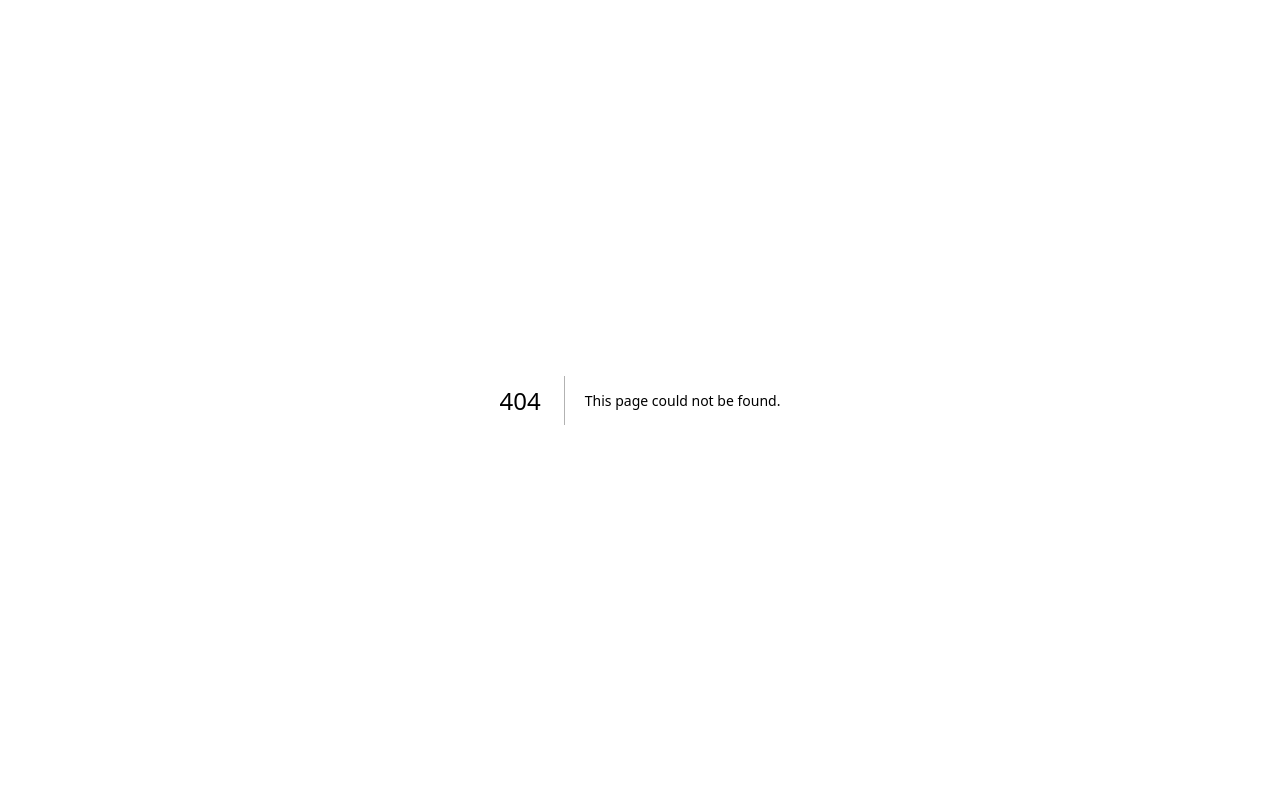
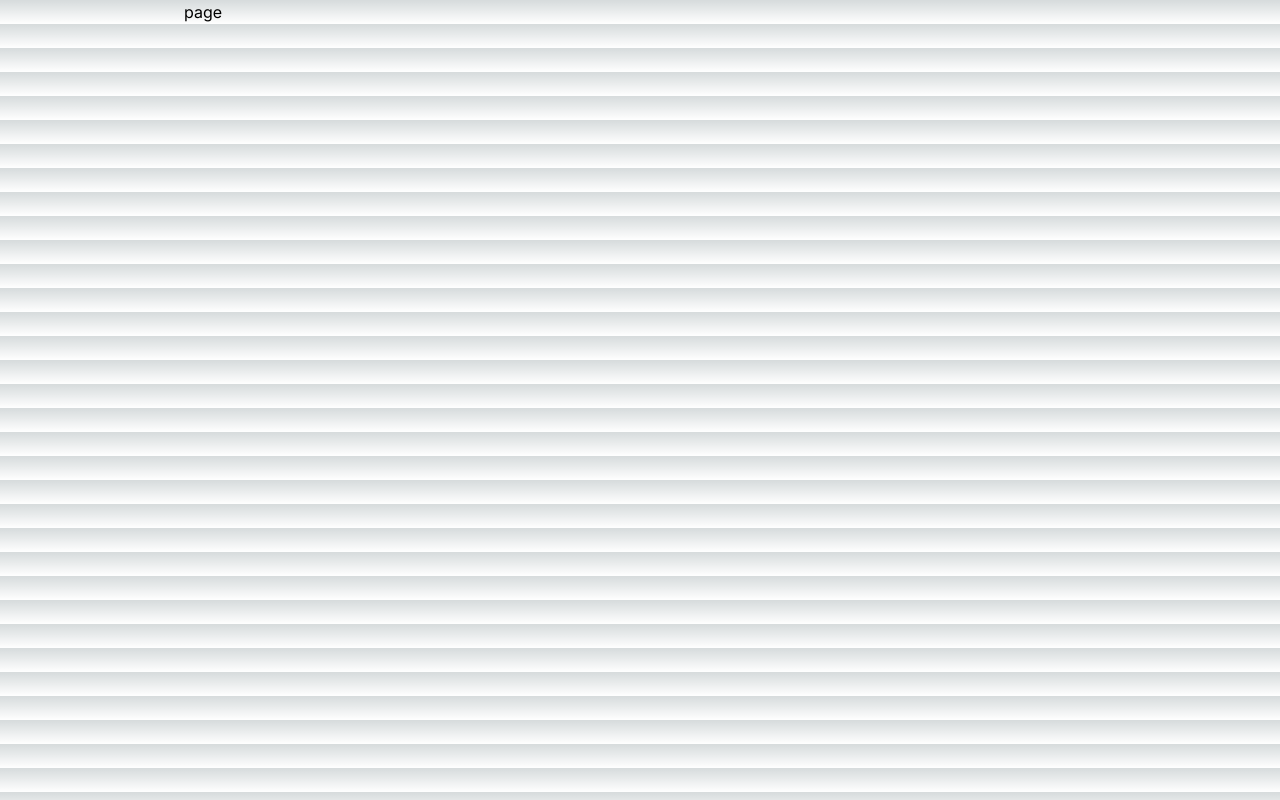
Before and after one commit to sirri1222/node_bird_new, a Next.js app in the folder prepare/front/devhyun_twitter/: page /login in a window 1280 px wide. Before the commit this address had no page. Built offline with nearby package versions, Linux system fonts and the light colour scheme.

Commit message:
Add: 페이지 추가 생성

```diff
--- /dev/null
+++ b/prepare/front/devhyun_twitter/src/app/login/page.js
@@ -0,0 +1,9 @@
+import React from 'react'
+
+const page = () => {
+  return (
+    <div>page</div>
+  )
+}
+
+export default page
--- /dev/null
+++ b/prepare/front/devhyun_twitter/src/app/signup/page.js
@@ -0,0 +1,7 @@
+import React from "react";
+
+const page = () => {
+  return <div>page</div>;
+};
+
+export default page;
--- a/prepare/front/devhyun_twitter/src/component/main/Login.jsx
+++ b/prepare/front/devhyun_twitter/src/component/main/Login.jsx
@@ -11,7 +11,7 @@ function Login() {
   };
   return (
     <div className="mx-auto">
-      <MainTitle />
+      <p className="text-center py-5">DevTwitter</p>
       <Form
         name="normal_login"
         className="login-form"
```
Also changed, not shown: prepare/front/devhyun_twitter/src/component/main/MainTitle.jsx (deleted, +0 -11 lines), 1 other file (tests, documents, lock files or other folders).
